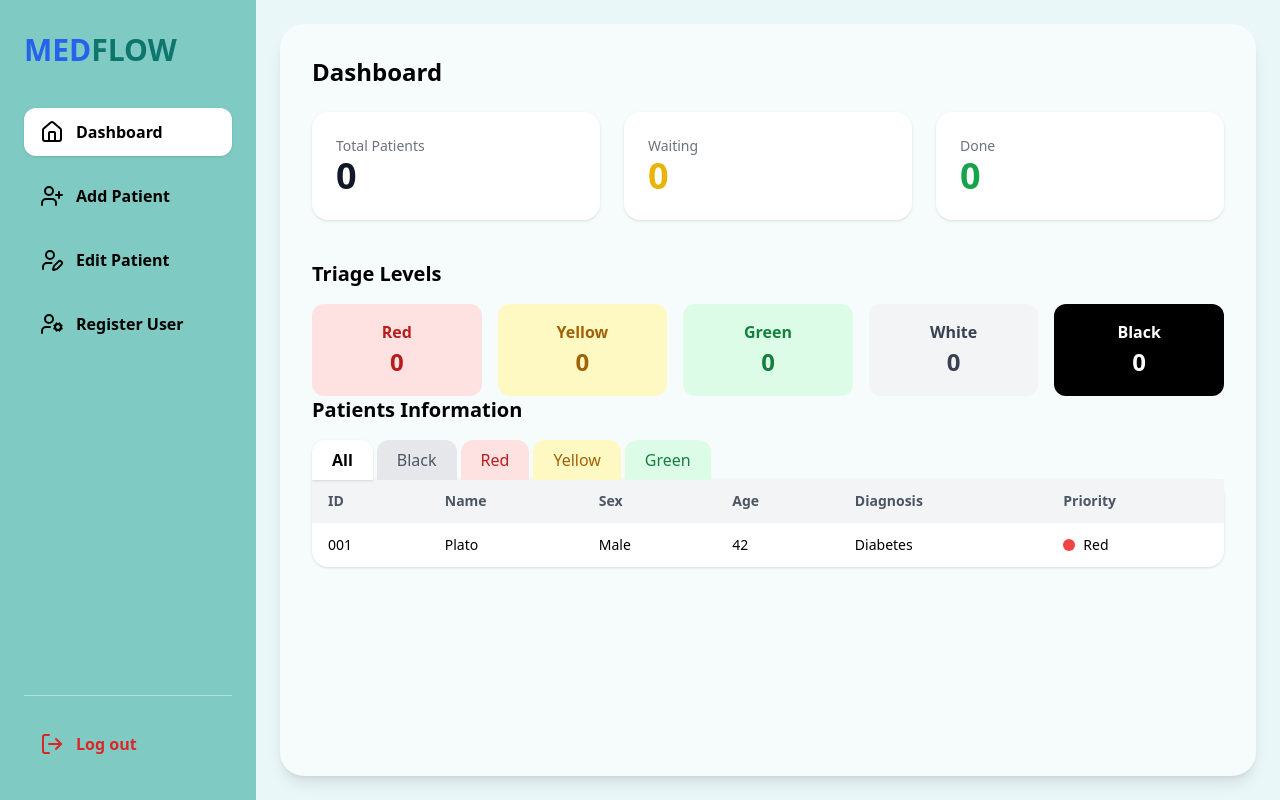
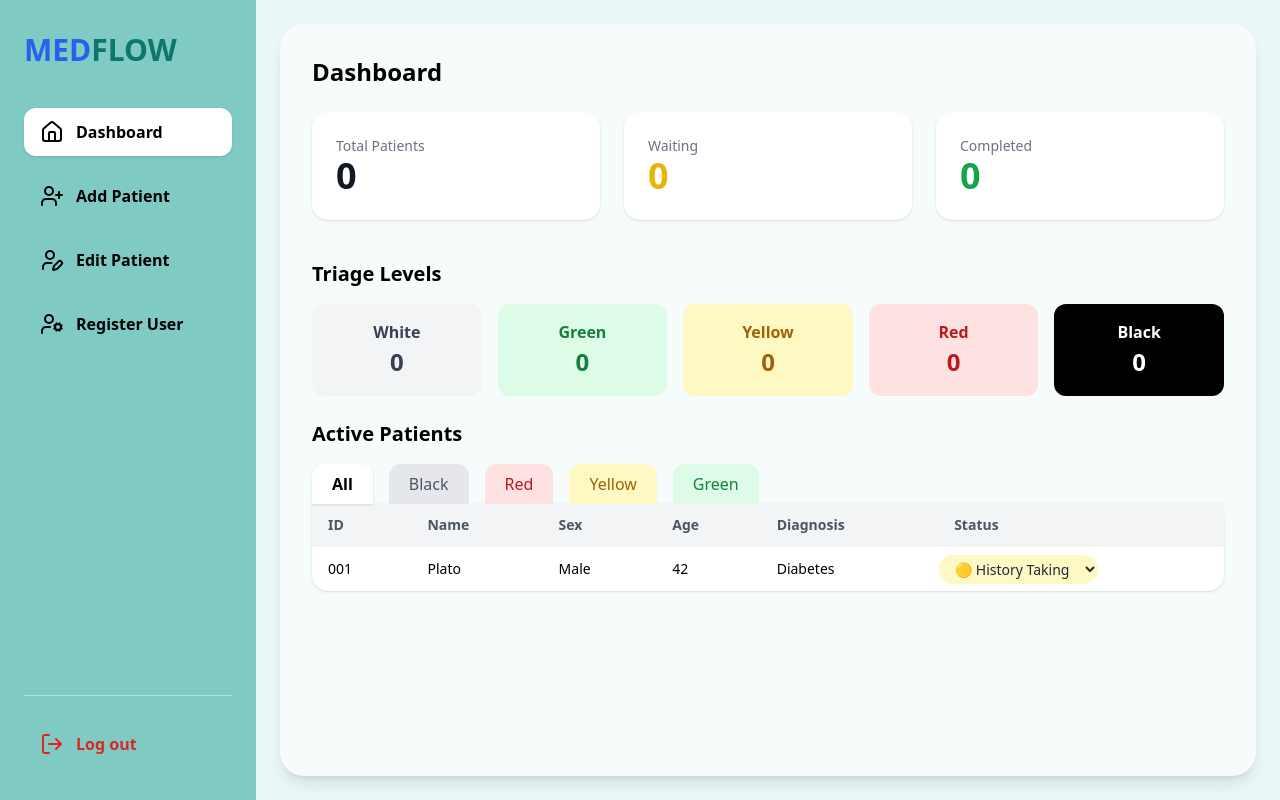
Before and after one commit to lils2409/Fake-docters, a Flask app: page /dashboard in a window 1280 px wide. Run offline with Flask 3, Linux system fonts and the light colour scheme; a user stored in the database is signed in; data that the repository does not hold is empty; some libraries are stand-ins or nearby versions.

Commit message:
PRogressed

```diff
--- /dev/null
+++ b/static/script.js
@@ -0,0 +1,153 @@
+
+    let currentStep = 1;
+
+function showStep(step) {
+  // show form step
+  document.querySelectorAll('.step').forEach(s => s.classList.add('hidden'));
+  document.querySelector(`.step[data-step="${step}"]`).classList.remove('hidden');
+
+  // update vertical stepper
+  document.querySelectorAll('.stepper-item').forEach(item => {
+    item.classList.remove('active');
+    if (Number(item.dataset.step) === step) {
+      item.classList.add('active');
+    }
+  });
+
+  currentStep = step;
+}
+
+function nextStep() {
+  const current = document.querySelector(`.step[data-step="${currentStep}"]`);
+  const inputs = current.querySelectorAll('input, select, textarea');
+
+  for (let input of inputs) {
+    if (!input.checkValidity()) {
+      input.reportValidity();
+      return;
+    }
+  }
+
+  showStep(currentStep + 1);
+}
+
+function prevStep() {
+  showStep(currentStep - 1);
+}
+
+function updateTriageColor(value) {
+  const box = document.getElementById('triageColor');
+  const colors = {
+    Red: '#ef4444',
+    Yellow: '#facc15',
+    Green: '#22c55e',
+    White: '#e5e7eb',
+    Black: '#000000'
+  };
+  box.style.backgroundColor = colors[value] || '#d1d5db';
+}
+
+// Run AFTER page loads
+document.addEventListener('DOMContentLoaded', () => {
+  showStep(1);
+});
+function showPage(id, btn){
+document.querySelectorAll('.page').forEach(p=>p.classList.add('hidden'));
+document.getElementById(id).classList.remove('hidden');
+document.querySelectorAll('.nav-btn').forEach(b=>b.classList.remove('bg-white','shadow'));
+btn.classList.add('bg-white','shadow');
+}
+
+function logout(){
+    window.location.href = "/logout";
+}
+
+
+function updateEditColor(val){
+const c={Red:"#F87171",Yellow:"#FACC15",Green:"#4ADE80",White:"#E5E7EB",Black:"#111827"};
+document.getElementById("editTriageColor").style.background=c[val]||"#D1D5DB";
+}
+
+async function searchPatient(){
+const q=document.getElementById("searchEdit").value;
+if(q.length<2) return;
+
+const r=await fetch(`/search_patient?q=${q}`);
+const d=await r.json();
+if(!d) return;
+
+document.getElementById("editForm").classList.remove("hidden");
+
+edit_id.value=d.id;
+edit_patient_id.value=d.patient_id;
+edit_name.value=d.name;
+edit_surname.value=d.surname;
+edit_sex.value=d.sex;
+edit_age.value=d.age;
+edit_height.value=d.height;
+edit_weight.value=d.weight;
+
+edit_chronic.value=d.chronic_disease;
+edit_allergy.value=d.allergy;
+edit_bp.value=d.blood_pressure;
+edit_hr.value=d.heart_rate;
+edit_case.value=d.case_desc;
+edit_diag.value=d.diagnosis;
+
+edit_color.value=d.color_code;
+edit_status.value=d.status;
+edit_prescription.value=d.prescription;
+
+updateEditColor(d.color_code);
+}
+
+async function saveEdit(){
+await fetch("/update_patient",{
+method:"POST",
+headers:{"Content-Type":"application/json"},
+body:JSON.stringify({
+id:edit_id.value,
+patient_id:edit_patient_id.value,
+name:edit_name.value,
+surname:edit_surname.value,
+sex:edit_sex.value,
+age:edit_age.value,
+height:edit_height.value,
+weight:edit_weight.value,
+chronic_disease:edit_chronic.value,
+allergy:edit_allergy.value,
+blood_pressure:edit_bp.value,
+heart_rate:edit_hr.value,
+case_desc:edit_case.value,
+diagnosis:edit_diag.value,
+color_code:edit_color.value,
+status:edit_status.value,
+prescription:edit_prescription.value
+})
+});
+
+alert("Patient updated successfully");
+}
+
+async function loadStats(){
+    const res = await fetch("/stats");
+    const data = await res.json();
+
+    document.getElementById("totalPatients").innerText = data.total;
+    document.getElementById("waitingPatients").innerText = data.waiting;
+    document.getElementById("donePatients").innerText = data.done;
+
+    document.getElementById("redCount").innerText = data.colors.Red;
+    document.getElementById("yellowCount").innerText = data.colors.Yellow;
+    document.getElementById("greenCount").innerText = data.colors.Green;
+    document.getElementById("whiteCount").innerText = data.colors.White;
+    document.getElementById("blackCount").innerText = data.colors.Black;
+}
+
+loadStats();
+
+lucide.createIcons();
+
+document.addEventListener("DOMContentLoaded", () => {
+  showPage("dashboard", document.querySelector(".nav-btn"));
+});
--- a/templates/dashboard.html
+++ b/templates/dashboard.html
@@ -4,7 +4,6 @@
     <meta charset="UTF-8">
     <title>MedFlow Dashboard</title>
     <script src="https://cdn.tailwindcss.com"></script>
-    <script src="https://unpkg.com/lucide@latest"></script>
     <style>
       .step-circle {
         width: 32px;
@@ -100,7 +99,7 @@
             <p id="waitingPatients" class="text-4xl font-bold text-yellow-500">0</p>
         </div>
         <div class="bg-white rounded-2xl p-6 shadow">
-            <p class="text-sm text-gray-500">Done</p>
+            <p class="text-sm text-gray-500">Completed</p>
             <p id="donePatients" class="text-4xl font-bold text-green-600">0</p>
         </div>
     </div>
@@ -108,15 +107,15 @@
     <!-- TRIAGE LEVELS -->
     <h3 class="text-xl font-semibold mb-4">Triage Levels</h3>
     <div class="grid grid-cols-5 gap-4">
+        <div class="triage bg-gray-100 text-gray-700">White<br><span id="whiteCount">0</span></div>
+        <div class="triage bg-green-100 text-green-700">Green<br><span id="greenCount">0</span></div>
+        <div class="triage bg-yellow-100 text-yellow-700">Yellow<br><span id="yellowCount">0</span></div>
         <div class="triage bg-red-100 text-red-700">Red<br><span id="redCount">0</span></div>
-        <div class="triage bg-yellow-100 text-yellow-700">Yellow<br><span id="yellowCount">0</span></div>
-        <div class="triage bg-green-100 text-green-700">Green<br><span id="greenCount">0</span></div>
-        <div class="triage bg-gray-100 text-gray-700">White<br><span id="whiteCount">0</span></div>
         <div class="triage bg-black text-white">Black<br><span id="blackCount">0</span></div>
     </div>
 
-    <h3 class="text-xl font-semibold mb-4">Patients Information</h3>
-    <div class="flex items-end gap-1">
+    <h3 class="text-xl font-semibold mb-4 my-6">Active Patients</h3>
+    <div class="flex items-end gap-4">
               <div class="relative px-5 py-2 bg-white rounded-t-xl shadow font-semibold z-20">
                   All
                 </div>
@@ -137,7 +136,6 @@
                   Green
                 </div>
     </div>
-    </div>
             <div class="bg-white rounded-b-2xl rounded-tr-2xl shadow -mt-px">
               <table class="w-full text-sm">
                 <thead class="bg-gray-100 text-gray-600">
@@ -147,7 +145,7 @@
                   <th class="px-4 py-3 text-left">Sex</th>
                   <th class="px-4 py-3 text-left">Age</th>
                   <th class="px-4 py-3 text-left">Diagnosis</th>
-      <th class="px-4 py-3 text-left">Priority</th>
+                  <th class="px-4 py-3 text-left">Status</th>
                 </tr>
                 </thead>
 
@@ -158,27 +156,27 @@
                     <td class="px-4 py-3">Male</td>
                     <td class="px-4 py-3">42</td>
                     <td class="px-4 py-3">Diabetes</td>
-      <td class="px-4 py-3 flex items-center gap-2">
-        <span class="w-3 h-3 rounded-full bg-red-500"></span> Red
+                    <td><select
+                        class="px-3 py-1 rounded-full text-sm font-medium
+                              bg-yellow-100 text-gray-800
+                              focus:outline-none cursor-pointer"
+                      >
+                        <option value="waiting">🟡 History Taking</option>
+                        <option value="imaging">🟣 Investigating</option>
+                        <option value="done">🟢 Completed</option>
+                      </select>
                     </td>
                   </tr>
                 </tbody>
               </table>
             </div>
-
-    </div>
-
-
-
 </div>
 
 <!-- ADD PATIENT -->
 <div id="add" class="page hidden">
+  <h2 class="text-2xl font-semibold mb-6">Add Patient</h2>
   <div class="flex justify-center px-8 py-10">
   <div class="w-full max-w-6xl">
-
-    <!-- Title -->
-    <h2 class="text-2xl font-semibold mb-8">Add Patient</h2>
 
     <div class="flex gap-12">
 
@@ -209,7 +207,7 @@
       <div class="flex flex-col items-center">
         <div class="step-circle">3</div>
       </div>
-      <span class="step-label mt-1">Triage & Status</span>
+      <span class="step-label mt-1">Triage</span>
     </div>
 
   </div>
@@ -221,7 +219,7 @@
 
           <!-- STEP 1 -->
           <div class="step" data-step="1">
-            <h3 class="font-semibold text-lg mb-6">Basic Information</h3>
+            <h3 class="font-semibold text-lg mb-6">General Information</h3>
 
             <div class="grid grid-cols-2 gap-4">
               <input name="patient_id" class="input" placeholder="Patient ID" required>
@@ -262,7 +260,44 @@
           <input name="allergy" class="input" required placeholder="Allergy">
           <input name="blood_pressure" class="input" required placeholder="Blood Pressure">
           <input name="heart_rate" class="input" required placeholder="Heart Rate">
+          <input name="blood_type" class="input" required placeholder="Blood_type">
+
         </div>
+        <div>
+          <hr class="border-gray-200 my-3">
+            <p class="font-medium mb-3">Imaging Required</p>
+
+            <div class="flex gap-6">
+              <label class="flex items-center gap-2 cursor-pointer">
+                <input type="checkbox" name="imaging[]" value="MRI"
+                      class="w-5 h-5 accent-blue-600">
+                X - Ray
+              </label>
+
+              <label class="flex items-center gap-2 cursor-pointer">
+                <input type="checkbox" name="imaging[]" value="CT"
+                      class="w-5 h-5 accent-green-600">
+                CBC
+              </label>
+
+              <label class="flex items-center gap-2 cursor-pointer">
+                <input type="checkbox" name="imaging[]" value="XRAY"
+                      class="w-5 h-5 accent-violet-600">
+                CT - scan
+              </label>
+                            <label class="flex items-center gap-2 cursor-pointer">
+                <input type="checkbox" name="imaging[]" value="MRI"
+                      class="w-5 h-5 accent-indigo-600">
+                MRI
+              </label>
+                            <label class="flex items-center gap-2 cursor-pointer">
+                <input type="checkbox" name="imaging[]" value="MRI"
+                      class="w-5 h-5 accent-cyan-600">
+                Ultrasound
+              </label>
+            </div>
+          </div>
+
       </div>
 
       <div class="flex justify-between mt-6">
@@ -280,10 +315,10 @@
           <div id="triageColor" class="w-10 h-10 rounded-xl bg-gray-300 border"></div>
           <select name="color_code" class="input" onchange="updateTriageColor(this.value)" required>
             <option value="">Select Triage</option>
+            <option>White</option>
+            <option>Green</option>
+            <option>Yellow</option>
             <option>Red</option>
-            <option>Yellow</option>
-            <option>Green</option>
-            <option>White</option>
             <option>Black</option>
           </select>
         </div>
@@ -383,12 +418,6 @@ Save Changes
 </div>
 </div>
 
-<div id="status" class="page hidden">
-<h2 class="text-2xl font-semibold">Update Status (Coming Soon)</h2>
-</div>
-</section>
-</main>
-
 
 <!-- STYLES -->
 <style>
@@ -410,162 +439,8 @@ text-align:center;padding:16px;border-radius:12px;font-weight:600;
 }
 .triage span{font-size:1.5rem;font-weight:700;}
 </style>
-
-<!-- SCRIPT -->
-<script>
-    let currentStep = 1;
-
-function showStep(step) {
-  // show form step
-  document.querySelectorAll('.step').forEach(s => s.classList.add('hidden'));
-  document.querySelector(`.step[data-step="${step}"]`).classList.remove('hidden');
-
-  // update vertical stepper
-  document.querySelectorAll('.stepper-item').forEach(item => {
-    item.classList.remove('active');
-    if (Number(item.dataset.step) === step) {
-      item.classList.add('active');
-    }
-  });
-
-  currentStep = step;
-}
-
-function nextStep() {
-  const current = document.querySelector(`.step[data-step="${currentStep}"]`);
-  const inputs = current.querySelectorAll('input, select, textarea');
-
-  for (let input of inputs) {
-    if (!input.checkValidity()) {
-      input.reportValidity();
-      return;
-    }
-  }
-
-  showStep(currentStep + 1);
-}
-
-function prevStep() {
-  showStep(currentStep - 1);
-}
-
-function updateTriageColor(value) {
-  const box = document.getElementById('triageColor');
-  const colors = {
-    Red: '#ef4444',
-    Yellow: '#facc15',
-    Green: '#22c55e',
-    White: '#e5e7eb',
-    Black: '#000000'
-  };
-  box.style.backgroundColor = colors[value] || '#d1d5db';
-}
-
-// Run AFTER page loads
-document.addEventListener('DOMContentLoaded', () => {
-  showStep(1);
-});
-function showPage(id, btn){
-document.querySelectorAll('.page').forEach(p=>p.classList.add('hidden'));
-document.getElementById(id).classList.remove('hidden');
-document.querySelectorAll('.nav-btn').forEach(b=>b.classList.remove('bg-white','shadow'));
-btn.classList.add('bg-white','shadow');
-}
-
-function logout(){
-    window.location.href = "/logout";
-}
-
-
-function updateEditColor(val){
-const c={Red:"#F87171",Yellow:"#FACC15",Green:"#4ADE80",White:"#E5E7EB",Black:"#111827"};
-document.getElementById("editTriageColor").style.background=c[val]||"#D1D5DB";
-}
-
-async function searchPatient(){
-const q=document.getElementById("searchEdit").value;
-if(q.length<2) return;
-
-const r=await fetch(`/search_patient?q=${q}`);
-const d=await r.json();
-if(!d) return;
-
-document.getElementById("editForm").classList.remove("hidden");
-
-edit_id.value=d.id;
-edit_patient_id.value=d.patient_id;
-edit_name.value=d.name;
-edit_surname.value=d.surname;
-edit_sex.value=d.sex;
-edit_age.value=d.age;
-edit_height.value=d.height;
-edit_weight.value=d.weight;
-
-edit_chronic.value=d.chronic_disease;
-edit_allergy.value=d.allergy;
-edit_bp.value=d.blood_pressure;
-edit_hr.value=d.heart_rate;
-edit_case.value=d.case_desc;
-edit_diag.value=d.diagnosis;
-
-edit_color.value=d.color_code;
-edit_status.value=d.status;
-edit_prescription.value=d.prescription;
-
-updateEditColor(d.color_code);
-}
-
-async function saveEdit(){
-await fetch("/update_patient",{
-method:"POST",
-headers:{"Content-Type":"application/json"},
-body:JSON.stringify({
-id:edit_id.value,
-patient_id:edit_patient_id.value,
-name:edit_name.value,
-surname:edit_surname.value,
-sex:edit_sex.value,
-age:edit_age.value,
-height:edit_height.value,
-weight:edit_weight.value,
-chronic_disease:edit_chronic.value,
-allergy:edit_allergy.value,
-blood_pressure:edit_bp.value,
-heart_rate:edit_hr.value,
-case_desc:edit_case.value,
-diagnosis:edit_diag.value,
-color_code:edit_color.value,
-status:edit_status.value,
-prescription:edit_prescription.value
-})
-});
-
-alert("Patient updated successfully");
-}
-
-async function loadStats(){
-    const res = await fetch("/stats");
-    const data = await res.json();
-
-    document.getElementById("totalPatients").innerText = data.total;
-    document.getElementById("waitingPatients").innerText = data.waiting;
-    document.getElementById("donePatients").innerText = data.done;
-
-    document.getElementById("redCount").innerText = data.colors.Red;
-    document.getElementById("yellowCount").innerText = data.colors.Yellow;
-    document.getElementById("greenCount").innerText = data.colors.Green;
-    document.getElementById("whiteCount").innerText = data.colors.White;
-    document.getElementById("blackCount").innerText = data.colors.Black;
-}
-
-loadStats();
-
-lucide.createIcons();
-
-document.addEventListener("DOMContentLoaded", () => {
-  showPage("dashboard", document.querySelector(".nav-btn"));
-});
-</script>
+<script src="https://unpkg.com/lucide@latest" defer></script>
+<script src="{{ url_for('static', filename='script.js') }}" defer></script>
 
 </body>
 </html>
```
Also changed, not shown: templates/script.js (deleted, +0 -52 lines), instance/patients.db, templates/test1.html (renamed from templates/dashboard1.html), templates/test2.html (renamed from templates/dashboard3.html). Lines whose indentation alone changed are shown as unchanged.
